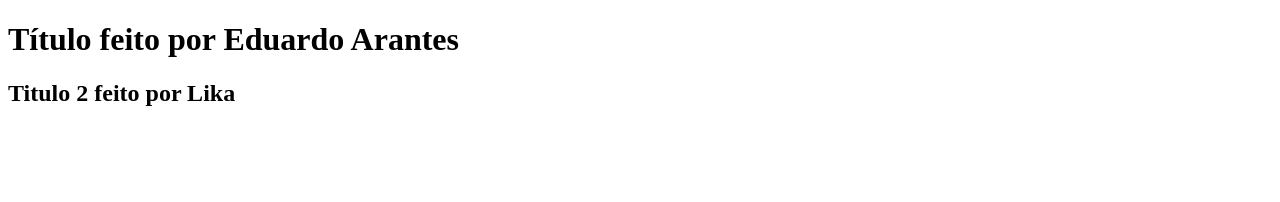
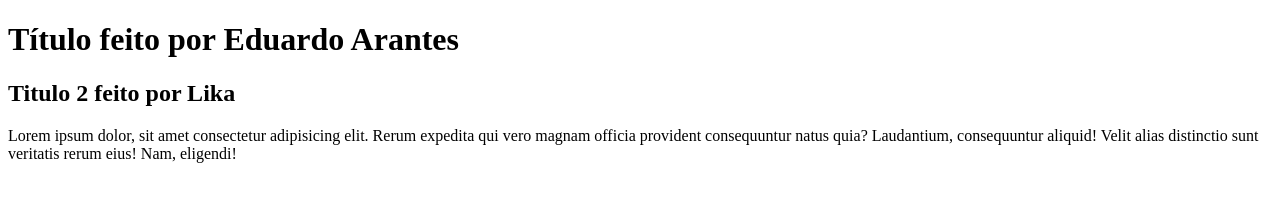
Before and after one commit to EduardoArantesCosta/Github, a plain HTML site: page index.html in a window 1280 px wide. Drawn offline with Linux system fonts and the light colour scheme.

```diff
--- a/index.html
+++ b/index.html
@@ -10,5 +10,8 @@
   <h1>Título feito por Eduardo Arantes</h1>
   <h2>Titulo 2 feito por Lika</h2>
 
+  <p>Lorem ipsum dolor, sit amet consectetur adipisicing elit. Rerum expedita qui vero magnam officia provident consequuntur natus quia? Laudantium, consequuntur aliquid! Velit alias distinctio sunt veritatis rerum eius! Nam, eligendi!</p>
+
+
 </body>
 </html>
--- /dev/null
+++ b/style.css
@@ -0,0 +1,3 @@
+body{
+  background-color: yellow;
+}
```
